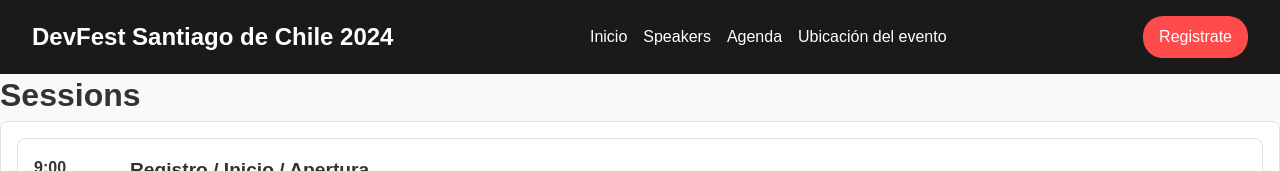
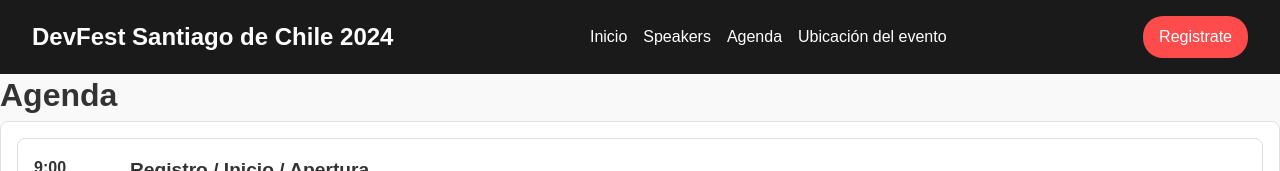
Before and after one commit to GDGSantiagoDeChile/devfestsantiago24, a Next.js app: page /sessions in a window 1280 px wide. Shown: the top 171 px of the page. Built offline with nearby package versions, Linux system fonts and the light colour scheme.

Commit message:
add session type

```diff
--- a/components/SessionCard.tsx
+++ b/components/SessionCard.tsx
@@ -1,8 +1,14 @@
-import { useState } from 'react';
+import { useState, FC } from 'react';
 import styles from '../styles/sessionCard.module.scss';
 import SessionDialog from './SessionDialog';
+import Image from 'next/image';
+import { Session } from '../src/types/types'; // Importar la interfaz desde types.ts
 
-const SessionCard = ({ session }) => {
+interface SessionCardProps {
+  session: Session;
+}
+
+const SessionCard: FC<SessionCardProps> = ({ session }) => {
   const [isDialogOpen, setDialogOpen] = useState(false);
 
   const handleCardClick = () => {
@@ -31,9 +37,11 @@
             {session.description && <p className={styles['session-description']}>{session.description}</p>}
           </div>
           <div className={styles['session-body']}>
-            <img
+            <Image
               src={`/assets/speakers/${session.photo || 'placeholder.webp'}`}
-              alt={session.speaker}
+              alt={session.speaker || 'Speaker'}
+              width={60}
+              height={60}
               className={styles['speaker-photo']}
             />
             <div className={styles['speaker-info']}>
--- a/components/SessionDialog.tsx
+++ b/components/SessionDialog.tsx
@@ -1,6 +1,15 @@
+import { FC } from 'react';
 import styles from '../styles/sessionDialog.module.scss';
+import Image from 'next/image';
+import { Session } from '../src/types/types'; // Importar la interfaz desde types.ts
 
-const SessionDialog = ({ session, isOpen, onClose }) => {
+interface SessionDialogProps {
+  session: Session;
+  isOpen: boolean;
+  onClose: () => void;
+}
+
+const SessionDialog: FC<SessionDialogProps> = ({ session, isOpen, onClose }) => {
   if (!isOpen) return null;
 
   return (
@@ -11,9 +20,11 @@
           <p>{session.description}</p>
         </div>
         <div className={styles['dialog-right']}>
-          <img
+          <Image
             src={`/assets/speakers/${session.photo || 'placeholder.webp'}`}
-            alt={session.speaker}
+            alt={session.speaker || 'Speaker'}
+            width={100}
+            height={100}
             className={styles['dialog-speaker-photo']}
           />
           <p className={styles['speaker-name']}>{session.speaker}</p>
--- a/data/sessions.tsx
+++ b/data/sessions.tsx
@@ -1,4 +1,6 @@
-const sessions = [
+import { Session } from '../src/types/types';
+
+const sessions: Session[] = [
   {
     code: "Apertura",
     start: "9:00",
--- a/pages/sessions.tsx
+++ b/pages/sessions.tsx
@@ -6,13 +6,14 @@
 import headerStyles from '../styles/header.module.scss';
 import footerStyles from '../styles/footer.module.scss';
 import sessionCardStyles from '../styles/sessionCard.module.scss';
+import { Session } from '../src/types/types'; // Importar la interfaz desde types.ts
 
 const SessionsPage = () => {
   return (
     <>
       <Header />
       <main>
-        <h1 className={sessionCardStyles['sessions-title']}>Sessions</h1>
+        <h1 className={sessionCardStyles['sessions-title']}>Agenda</h1>
         {sessions.map((session) => (
           <div key={session.title} className={sessionCardStyles['session-card']}>
             <SessionCard session={session} />
--- /dev/null
+++ b/src/types/types.ts
@@ -0,0 +1,14 @@
+// src/types/types.ts
+
+export interface Session {
+    code: string;
+    start: string;
+    end: string;
+    duration?: string;
+    title: string;
+    description?: string;
+    speaker?: string;
+    photo?: string;
+    speakerTitle?: string;
+    presentationType?: string;
+  }
```
